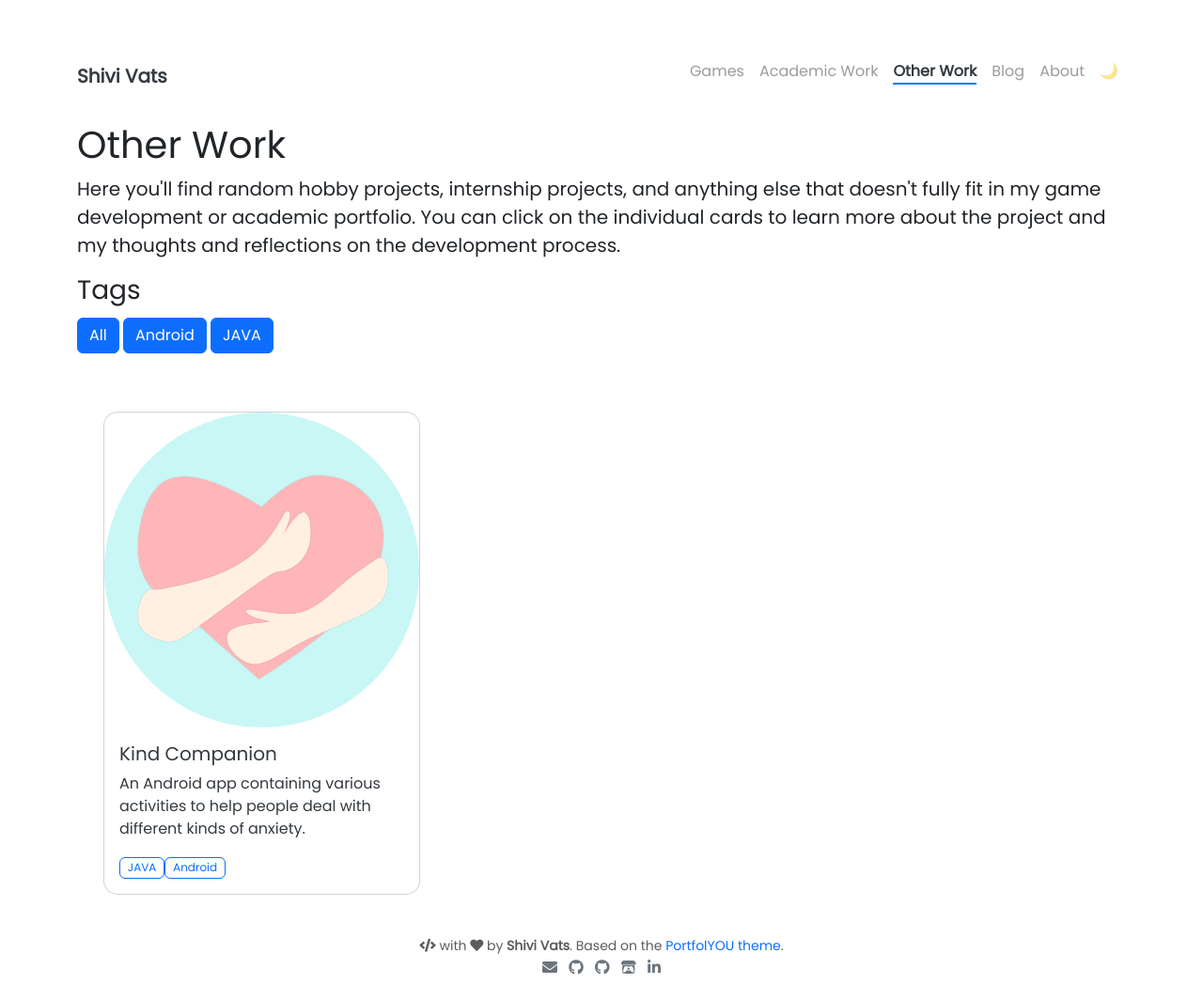
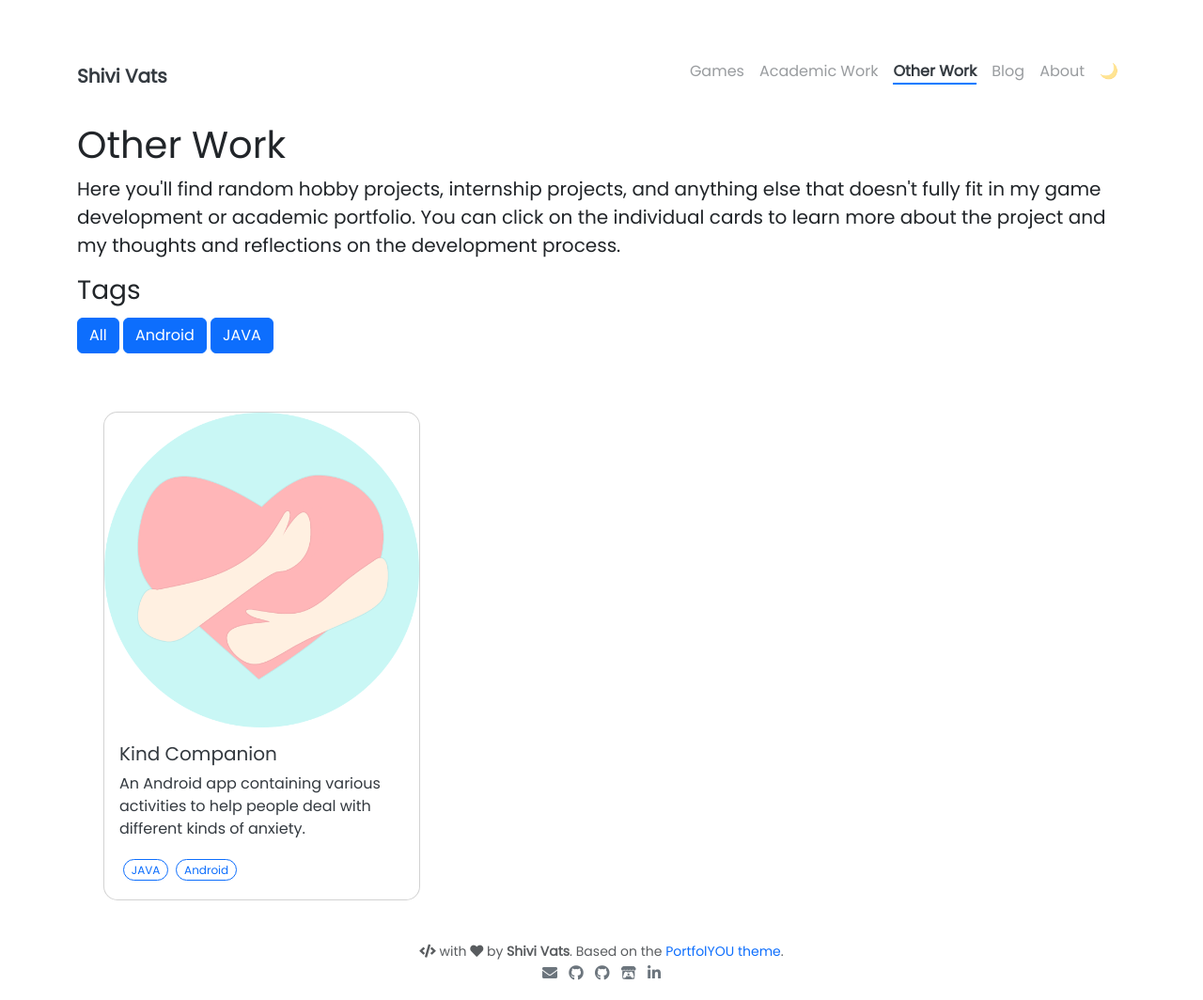
Before and after one commit to shivivats/shivivats.github.io, a Jekyll site: the page built from pages/other-work.html, in a window 1280 px wide. Shown: the whole page at 94% size. Built offline with Jekyll 4.4.1, drawn with Linux system fonts in a browser that asks for light colours.

Commit message:
better tags and desc.

```diff
--- a/_includes/projects/project-card.html
+++ b/_includes/projects/project-card.html
@@ -13,7 +13,7 @@
       <p id="{{ project_id }}-desc" class="card-text">{{ project_desc }}</p>
       <p id="{{ project_id }}-tools" class="card-text">
         {%- for tool in project_tools -%}
-        <span class="badge badge-pill text-primary border border-primary ml-1">{{ tool }}</span>
+        <span class="badge rounded-pill text-primary border border-primary ml-1 mx-1 my-1">{{ tool }}</span>
         {%- endfor -%}
       </p>
     </div>
```
Also changed, not shown: _projects/01-vis-a-vis.md (+1 -1 lines).
